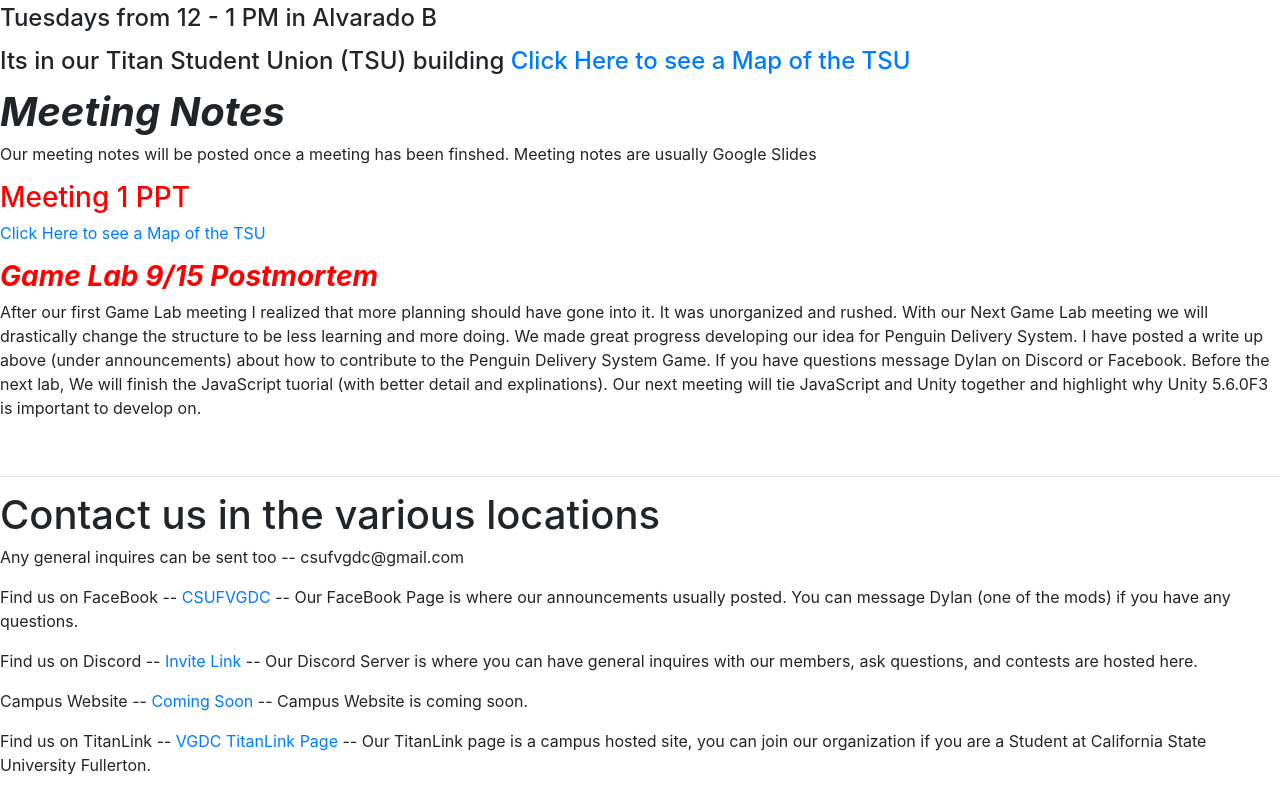
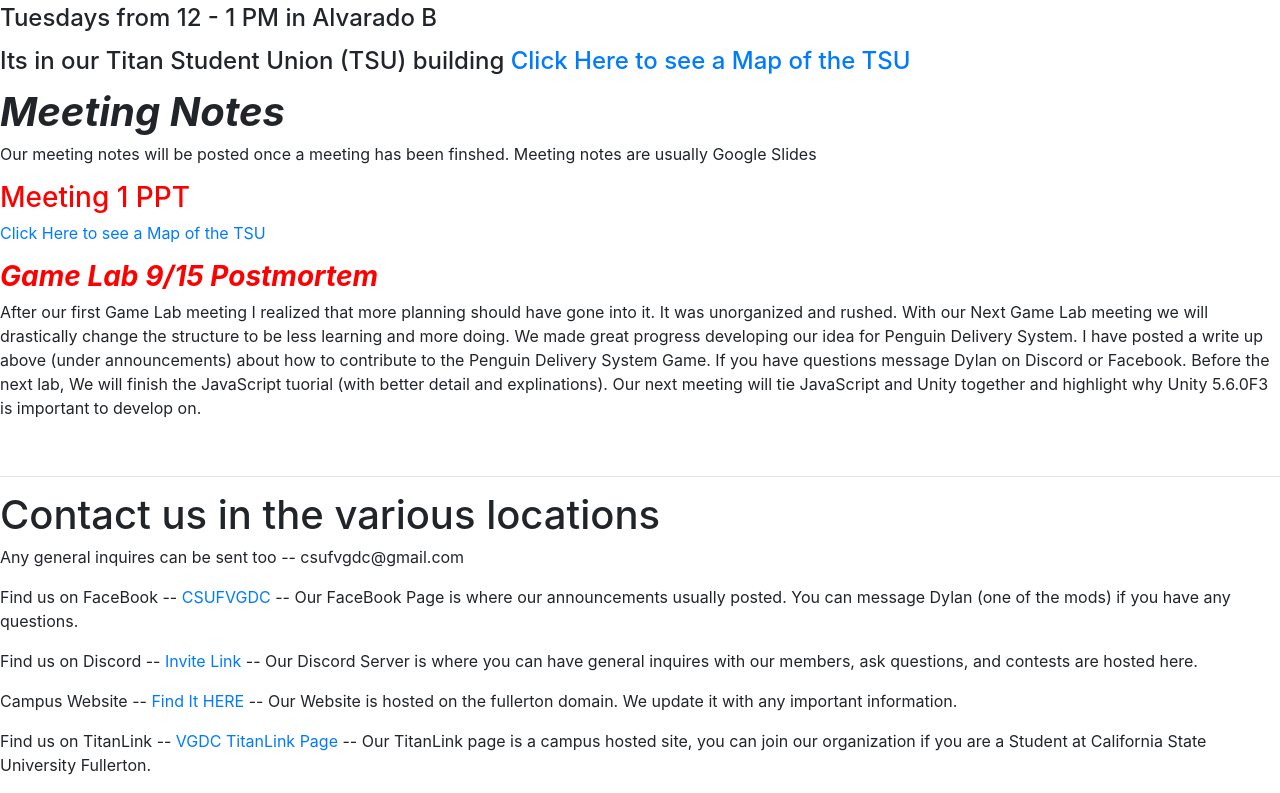
Before and after one commit to FullertonVGDC/GithubSite, a plain HTML site: page index.html in a window 1280 px wide. Shown: the part 1168-1961 px from the top of the page. Drawn offline with Linux system fonts and the light colour scheme.

Commit message:
Update index.html

```diff
--- a/index.html
+++ b/index.html
@@ -128,8 +128,8 @@
      -- Our Discord Server is where you can have general inquires with our members, ask questions, and contests are hosted here.
       </p>
        <p> Campus Website --
-            <a href="#">Coming Soon</a>
-     -- Campus Website is coming soon.
+            <a href="#">Find It HERE</a>
+         -- Our Website is hosted on the fullerton domain. We update it with any important information.
       </p>
        <p> Find us on TitanLink --
             <a href="https://fullerton.campuslabs.com/engage/organization/vgdc">VGDC TitanLink Page</a>
```
